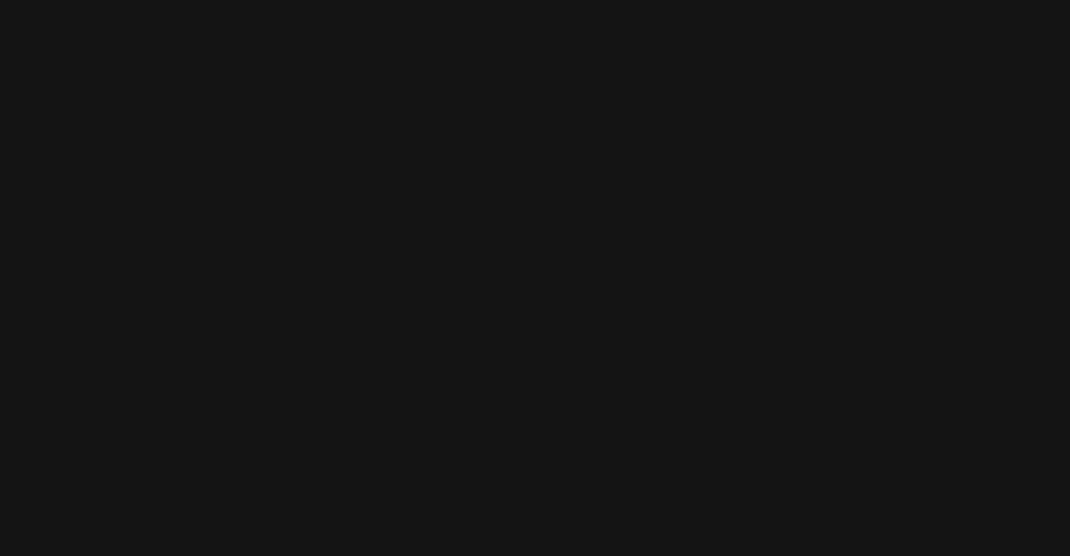
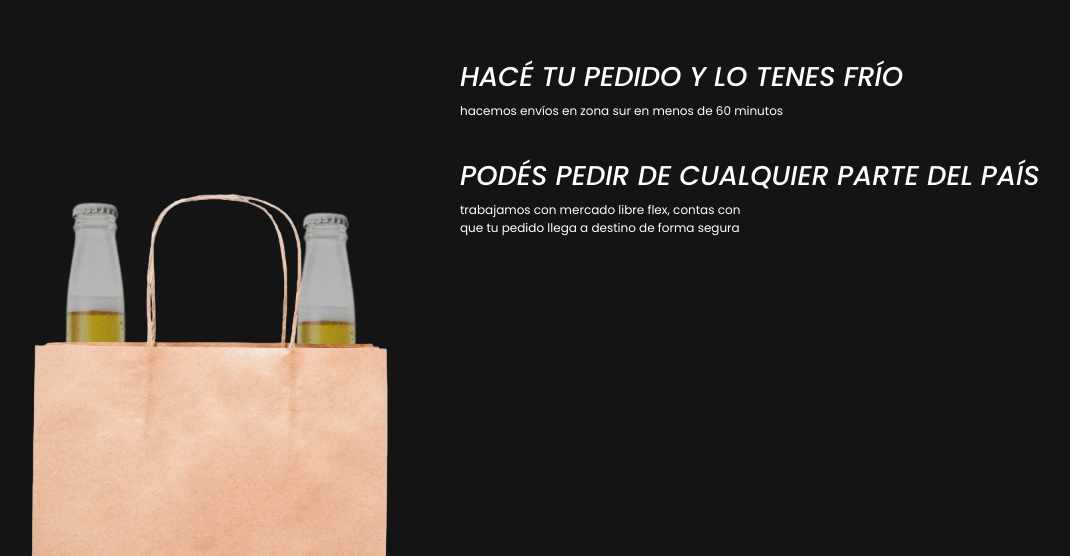
Before and after one commit to JONAAVILA/k29-drinks, a React (Vite) app: page / in a window 1280 px wide. Shown: the part 1604-2160 px from the top of the page, without its empty margins (80-1150 px from the left). Built offline with nearby package versions, Linux system fonts and the light colour scheme.

Commit message:
info section complete

```diff
--- a/src/components/info/Info.jsx
+++ b/src/components/info/Info.jsx
@@ -1,9 +1,22 @@
 import './info.css'
+import bag from '../../assets/images/k29-bolsa.webp'
 
 const Info = ()=>{
     return(
         <section className='info_section' >
-
+            <picture>
+                <img className='info_image_bag' src={bag} alt="" />
+            </picture>
+            <div className='info_box_heading' >
+                <div>
+                    <h3>HACÉ TU PEDIDO Y LO TENES FRÍO</h3>
+                    <p>hacemos envíos en zona sur en menos de 60 minutos</p>
+                </div>
+                <div>
+                    <h3>PODÉS PEDIR DE CUALQUIER PARTE DEL PAÍS</h3>
+                    <p>trabajamos con mercado libre flex, contas con que tu pedido llega a destino de forma segura</p>
+                </div>
+            </div>
         </section>
     )
 }
--- a/src/components/info/info.css
+++ b/src/components/info/info.css
@@ -1,7 +1,23 @@
 .info_section{
+    position: relative;
     display: flex;
     align-items: center;
-    justify-content: center;
+    justify-content: right;
     width: 100%;
     height: 100vh;
+    p{
+        width: 80%;
+    }
 }
+.info_image_bag{
+    position: absolute;
+    left: 15%;
+    bottom: 0;
+    width: 400px;
+    transform: translateX(-50%);
+}
+.info_box_heading{
+    display: grid;
+    width: 60%;
+    gap: 30px;
+}
--- a/src/components/navbar/Navbar.jsx
+++ b/src/components/navbar/Navbar.jsx
@@ -6,7 +6,7 @@
         <aside className='navbar_container' >
             <div className='navbar_box' >
                 <div className='navbar_signin' >
-                    <a href="">INGRESO</a>
+                    <a href="">INGRESAR</a>
                     <a href="">REGISTRARSE</a>
                 </div>
                 <div className='navbar_contact' >
--- a/src/index.css
+++ b/src/index.css
@@ -48,6 +48,16 @@
   margin: 0;
   line-height: 1;
 }
+h3{
+  font-family: 'Poppins-MediumItalic',sans-serif;
+  font-size: 1.7rem;
+  margin: 0;
+  line-height: 1;
+}
+p{
+  font-size: 12px;
+  text-wrap: balance;
+}
 a{
   text-decoration: none;
   color: var(--white);
```
Also changed, not shown: src/assets/images/k29-bolsa.webp (added).
